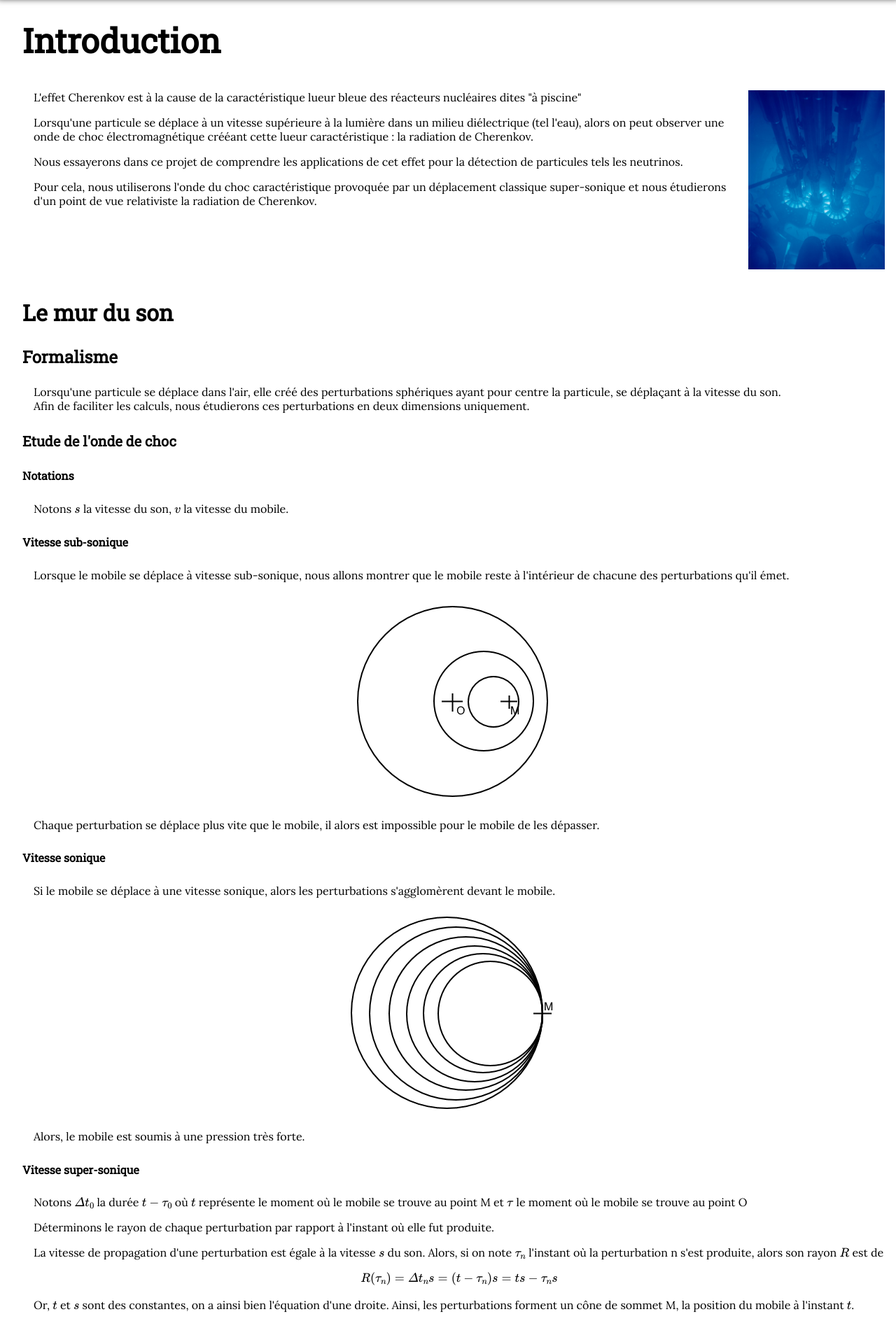
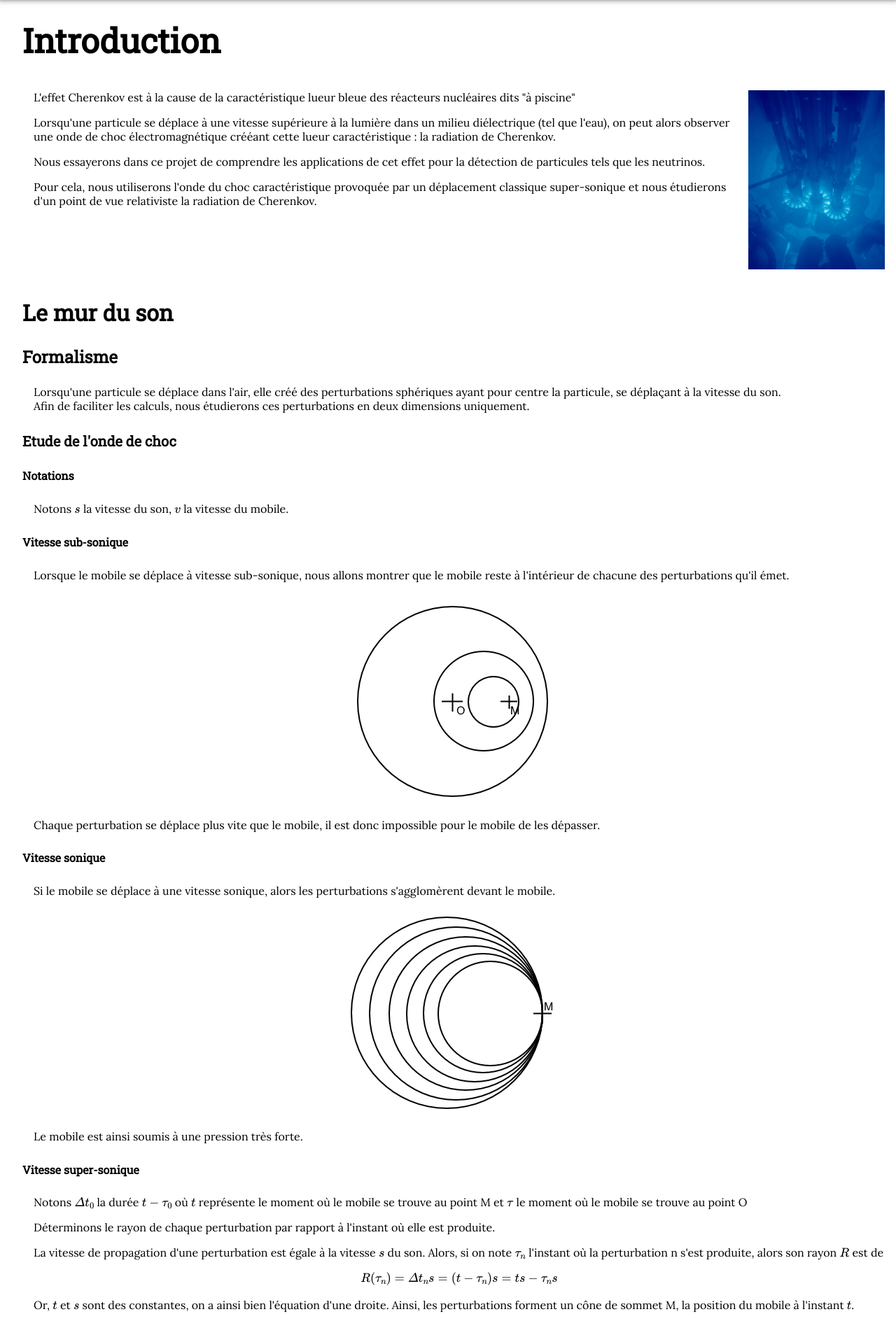
Before and after one commit to Arkhist/UPVD-Cherenkov-Relativite, a plain HTML site: page index.html in a window 1280 px wide. Shown: the part 280-2168 px from the top of the page at 70% size. Drawn offline with nearby package versions, Linux system fonts and the light colour scheme; some packages are replaced by stand-ins of ours.

Commit message:
Orthographe

```diff
--- a/index.html
+++ b/index.html
@@ -27,10 +27,10 @@
 		<section id="intro">
 			<h1>Introduction</h1>
 			<img src="images/Reactor.jpg" alt="Image d'un pool-type reactor, l'Advanced Test Reactor" title="By Argonne National Laboratory - originally posted to Flickr as Advanced Test Reactor core, Idaho National Laboratory. CC BY-SA 2.0, https://commons.wikimedia.org/w/index.php?curid=27024528" style="float:right; height:256px;" />
-			<p>L'effet Cherenkov est à la cause de la caractéristique lueur bleue des réacteurs nucléaires dites "à piscine"</p>
+			<p>L'effet Cherenkov est à la cause de la caractéristique lueur bleue des réacteurs nucléaires dits "à piscine"</p>
 
-			<p>Lorsqu'une particule se déplace à un vitesse supérieure à la lumière dans un milieu diélectrique (tel l'eau), alors on peut observer une onde de choc électromagnétique crééant cette lueur caractéristique : la radiation de Cherenkov.</p>
-			<p>Nous essayerons dans ce projet de comprendre les applications de cet effet pour la détection de particules tels les neutrinos.</p>
+			<p>Lorsqu'une particule se déplace à une vitesse supérieure à la lumière dans un milieu diélectrique (tel que l'eau), on peut alors observer une onde de choc électromagnétique crééant cette lueur caractéristique : la radiation de Cherenkov.</p>
+			<p>Nous essayerons dans ce projet de comprendre les applications de cet effet pour la détection de particules tels que les neutrinos.</p>
 			<p>Pour cela, nous utiliserons l'onde du choc caractéristique provoquée par un déplacement classique super-sonique et nous étudierons d'un point de vue relativiste la radiation de Cherenkov.</p>
 		</section>
 
@@ -49,18 +49,18 @@
 				<h5>Vitesse sub-sonique</h5>
 				<p>Lorsque le mobile se déplace à vitesse sub-sonique, nous allons montrer que le mobile reste à l'intérieur de chacune des perturbations qu'il émet.</p>
 				<img src="images/Sub-sonique.png" />
-				<p>Chaque perturbation se déplace plus vite que le mobile, il alors est impossible pour le mobile de les dépasser.</p>
+				<p>Chaque perturbation se déplace plus vite que le mobile, il est donc impossible pour le mobile de les dépasser.</p>
 			</div>
 			<div>
 				<h5>Vitesse sonique</h5>
 				<p>Si le mobile se déplace à une vitesse sonique, alors les perturbations s'agglomèrent devant le mobile.</p>
 				<img src="images/Sonique.png" />
-				<p>Alors, le mobile est soumis à une pression très forte.</p>
+				<p>Le mobile est ainsi soumis à une pression très forte.</p>
 			</div>
 			<div>
 				<h5>Vitesse super-sonique</h5>
 				<p>Notons $Δt_0$ la durée $t-τ_0$ où $t$ représente le moment où le mobile se trouve au point M et $τ$ le moment où le mobile se trouve au point O</p>
-				<p>Déterminons le rayon de chaque perturbation par rapport à l'instant où elle fut produite.</p>
+				<p>Déterminons le rayon de chaque perturbation par rapport à l'instant où elle est produite.</p>
 				<p>La vitesse de propagation d'une perturbation est égale à la vitesse $s$ du son. Alors, si on note $τ_n$ l'instant où la perturbation n s'est produite, alors son rayon $R$ est de $$R(τ_n) = Δt_ns = (t-τ_n)s = ts-τ_ns$$ Or, $t$ et $s$ sont des constantes, on a ainsi bien l'équation d'une droite. Ainsi, les perturbations forment un cône de sommet M, la position du mobile à l'instant $t$.</p>
 				<img src="images/Cone du son.png" />
 				<p>Pour calculer l'angle du cône, nous prendrons la première perturbation émise au point O. $$\sin\alpha=\frac{OC}{OM}=\frac{Δt_0s}{Δt_0v}=\frac{s}{v}$$</p>
@@ -125,7 +125,7 @@
 		</section>
 		<section>
 			<h3>Conclusion</h3>
-			<p>Lors d'une intéraction entre un neutrino et un électron, l'électron est accéléré a des vitesses relativistes, causant une émission de radiation de Cherenkov. Alors, on peut utiliser cet effet afin de détecter des neutrinos. Mais cela n'est pas la seule utilité. L'effet Cherenkov se produit pour toute particule chargée, ainsi peut être utilisé pour détecter des protons, pions chargés ou kaons chargés.</p>
+			<p>Lors d'une intéraction entre un neutrino et un électron, l'électron est accéléré a des vitesses relativistes, causant une émission de radiation de Cherenkov. Ainsi, on peut utiliser cet effet afin de détecter des neutrinos. Mais cela n'est pas la seule utilité. L'effet Cherenkov se produit pour toute particule chargée et peut être utilisé pour détecter des protons, pions chargés ou kaons chargés.</p>
 		</section>
 
 		<footer>
```
